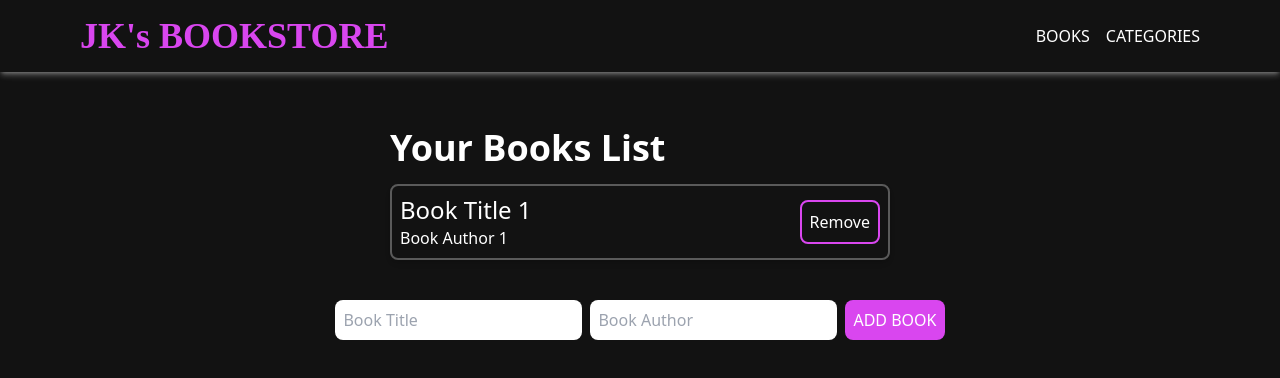
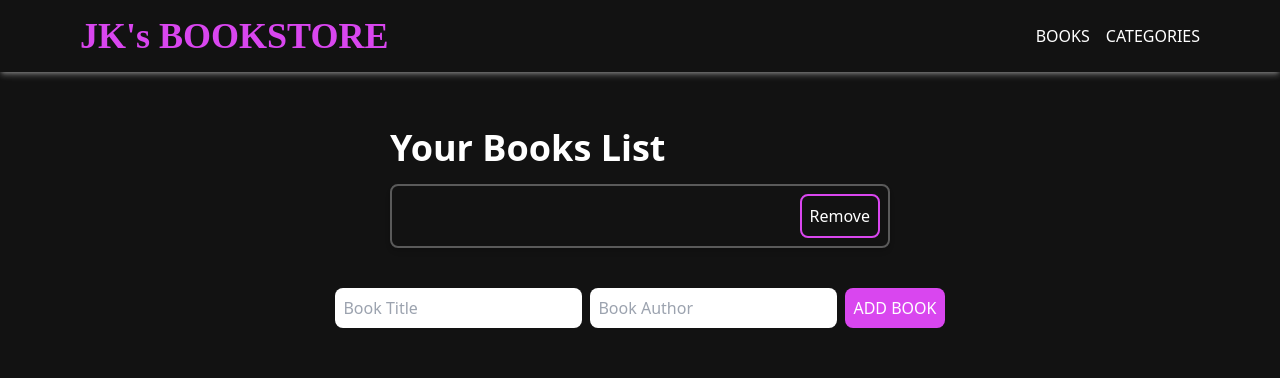
Before and after one commit to ohyajk/Bookstore, a React (Create React App) app: page / in a window 1280 px wide. Shown: the top 378 px of the page. Built offline with nearby package versions, Linux system fonts and the light colour scheme; the HTML template or start-up script is replaced by a standard one.

Commit message:
Add book data props

```diff
--- a/src/components/Book.jsx
+++ b/src/components/Book.jsx
@@ -1,13 +1,19 @@
+/* eslint react/prop-types: 0 */
 import React from 'react';
+import { useDispatch } from 'react-redux';
+import { removeBook } from '../redux/books/books';
 
-const Book = () => (
-  <div className="flex w-[500px] justify-between items-center border-2 border-white/30 p-2 rounded-lg shadow-md">
-    <div>
-      <h4 className="text-2xl">Book Title 1</h4>
-      <p>Book Author 1</p>
+const Book = ({ title, author, id }) => {
+  const dispatch = useDispatch();
+  return (
+    <div className="flex w-[500px] justify-between items-center border-2 border-white/30 p-2 rounded-lg shadow-md">
+      <div>
+        <h4 className="text-2xl">{title}</h4>
+        <p>{author}</p>
+      </div>
+      <button onClick={() => dispatch(removeBook(id))} type="button" className="border-2 border-fuchsia-500 p-2 cursor-pointer rounded-lg">Remove</button>
     </div>
-    <button className="border-2 border-fuchsia-500 p-2 cursor-pointer rounded-lg">Remove</button>
-  </div>
-);
+  );
+};
 
 export default Book;
```
